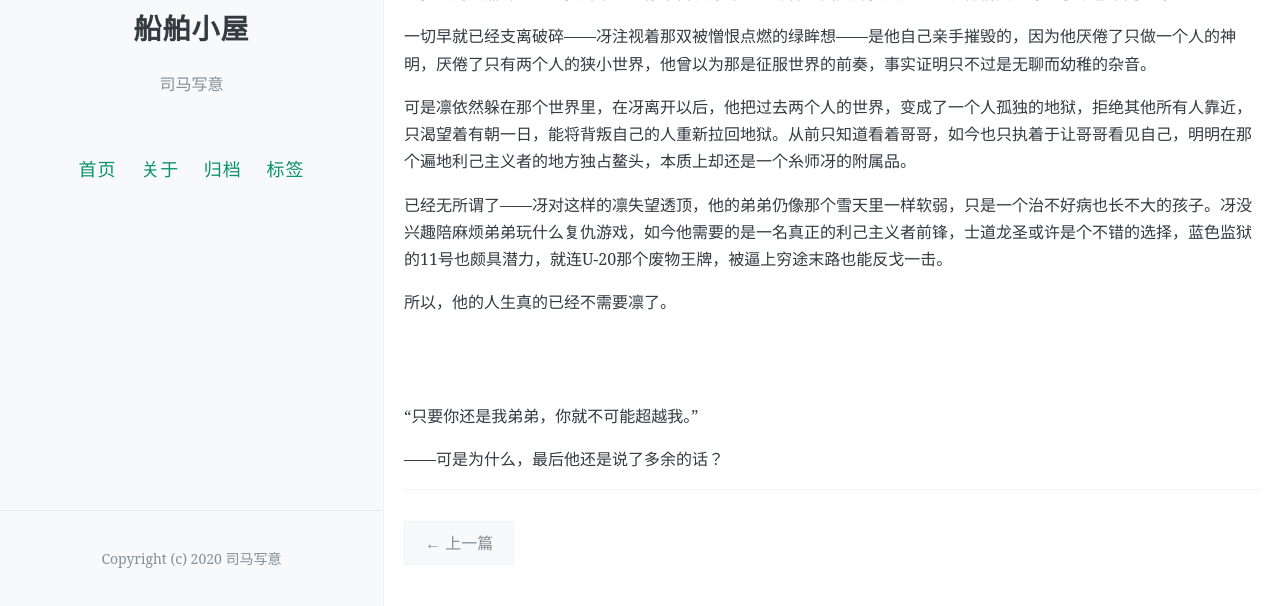
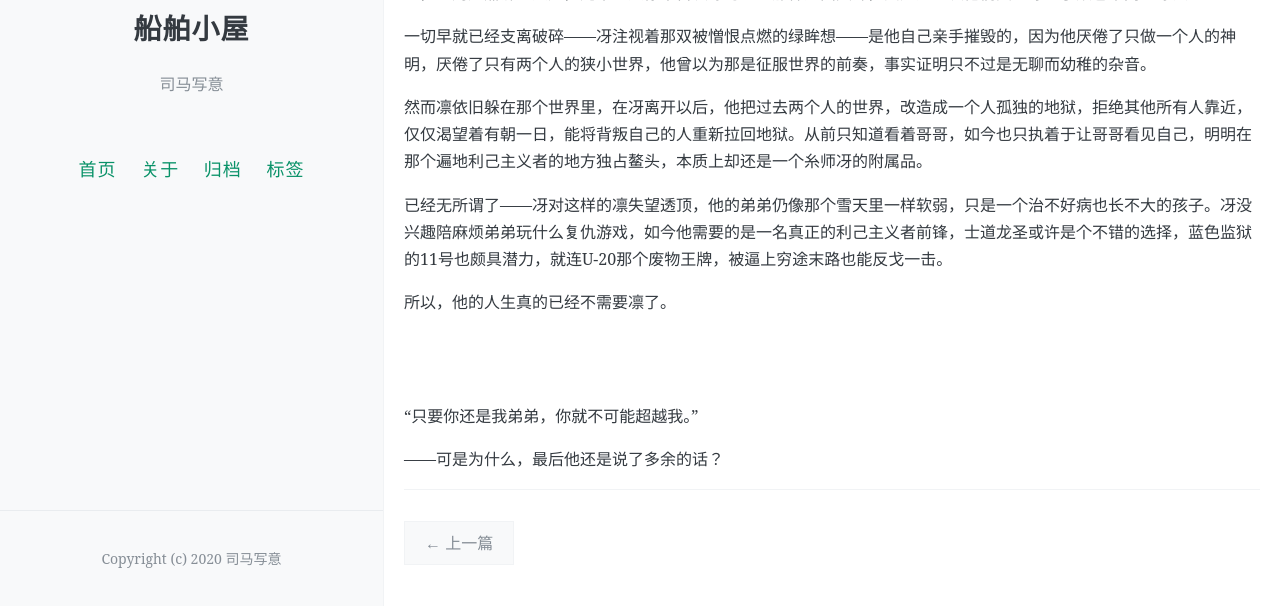
Before and after one commit to ligeiali13/blog, a Jekyll site: the page built from _posts/2021-10-24-illness.md, in a window 1280 px wide and 900 px high, scrolled down 5349 px, cut to the strip 294-900 px from the top of the window. Built offline with Jekyll 4.4.1, drawn with Linux system fonts in a browser that asks for light colours; comment, search, counter and statistics services are not loaded.

Commit message:
Update 2021-10-24-illness.md

```diff
--- a/_posts/2021-10-24-illness.md
+++ b/_posts/2021-10-24-illness.md
@@ -184,7 +184,7 @@ comments: true
 
 一切早就已经支离破碎——冴注视着那双被憎恨点燃的绿眸想——是他自己亲手摧毁的，因为他厌倦了只做一个人的神明，厌倦了只有两个人的狭小世界，他曾以为那是征服世界的前奏，事实证明只不过是无聊而幼稚的杂音。
 
-可是凛依然躲在那个世界里，在冴离开以后，他把过去两个人的世界，变成了一个人孤独的地狱，拒绝其他所有人靠近，只渴望着有朝一日，能将背叛自己的人重新拉回地狱。从前只知道看着哥哥，如今也只执着于让哥哥看见自己，明明在那个遍地利己主义者的地方独占鳌头，本质上却还是一个糸师冴的附属品。
+然而凛依旧躲在那个世界里，在冴离开以后，他把过去两个人的世界，改造成一个人孤独的地狱，拒绝其他所有人靠近，仅仅渴望着有朝一日，能将背叛自己的人重新拉回地狱。从前只知道看着哥哥，如今也只执着于让哥哥看见自己，明明在那个遍地利己主义者的地方独占鳌头，本质上却还是一个糸师冴的附属品。
 
 已经无所谓了——冴对这样的凛失望透顶，他的弟弟仍像那个雪天里一样软弱，只是一个治不好病也长不大的孩子。冴没兴趣陪麻烦弟弟玩什么复仇游戏，如今他需要的是一名真正的利己主义者前锋，士道龙圣或许是个不错的选择，蓝色监狱的11号也颇具潜力，就连U-20那个废物王牌，被逼上穷途末路也能反戈一击。
 
```
